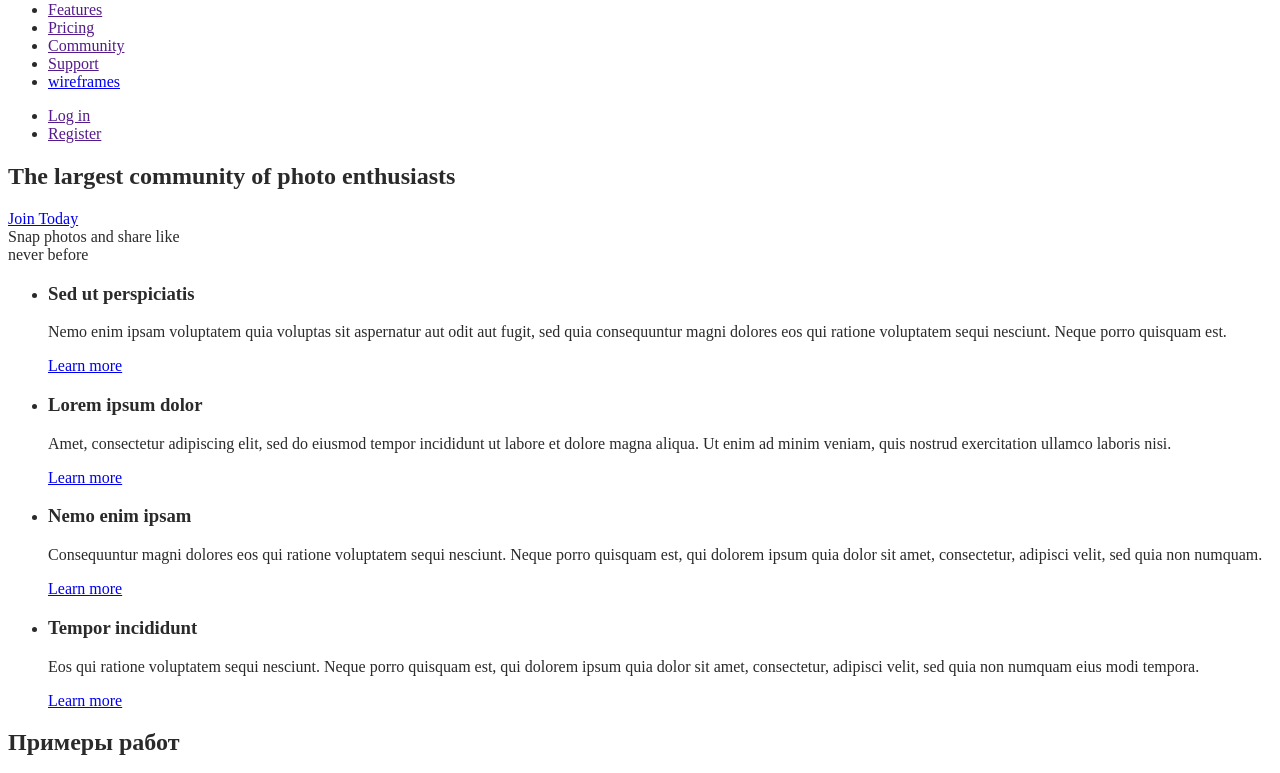
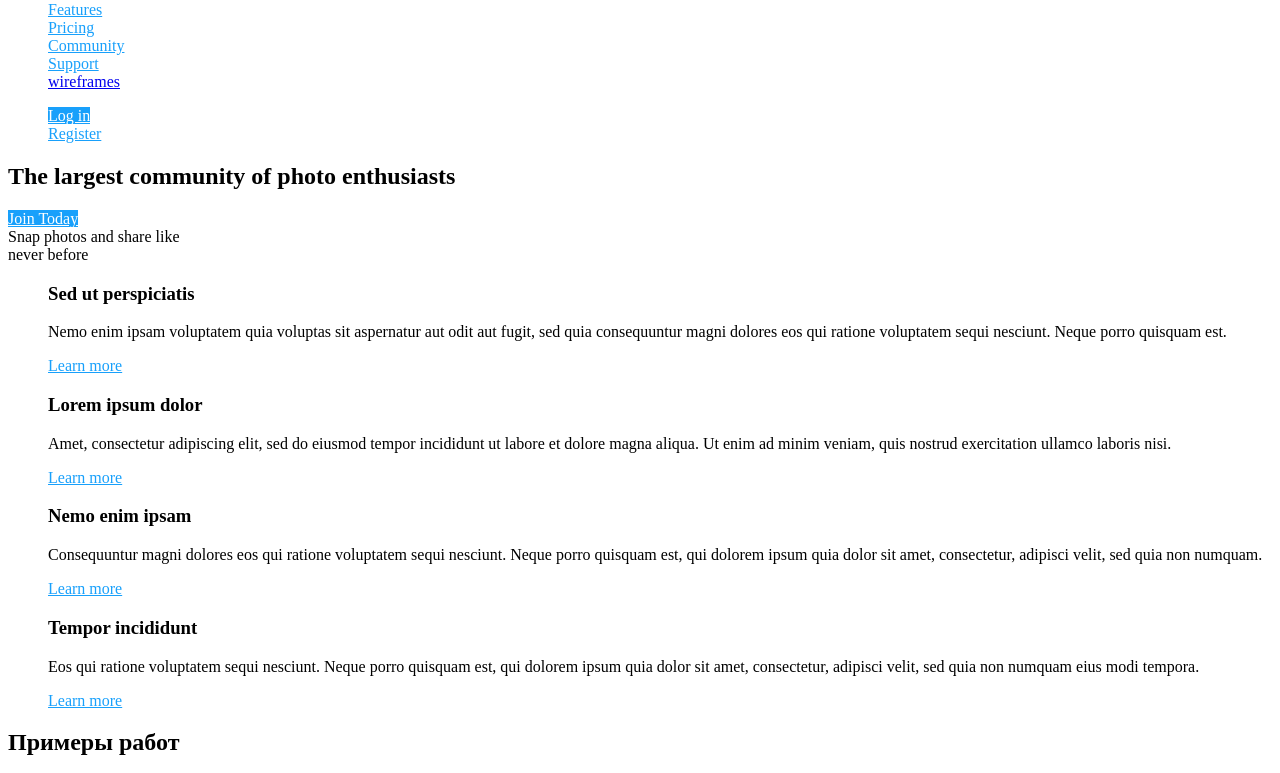
Before and after one commit to LarisaZu/github-tutorial-lz, a plain HTML site: page index.html in a window 1280 px wide. Shown: the part 51-824 px from the top of the page. Drawn offline with Linux system fonts and the light colour scheme.

Commit message:
добавляет начальное оформление сайта

```diff
--- a/css/styles.css
+++ b/css/styles.css
@@ -1,4 +1,66 @@
-body {
-  background-color: #fff;
-  color: #2a2a2a;
+/* цвет основного текста #000000 */
+/* вторич цвет текста rgba(0, 0, 0, 0.8) */
+/* белый  #FFFFFF */
+/*  акцент #18A0FB */
+/* цвет фона вторичный #E5E5E5 */
+
+:root {
+  --primary-text-color: rgba(0, 0, 0, 0.8);
+  --title-text-color: #000000;
+  --accent-color: #18a0fb;
+  --primary-white-color: #ffffff;
 }
+
+.logo {
+  color: var(--title-text-color);
+}
+
+ul {
+  list-style: none;
+}
+
+/* site-nav */
+.site-nav .link {
+  color: var(--accent-color);
+}
+
+.site-nav .link:hover,
+.site-nav .link:focus {
+  color: var(--accent-color);
+}
+
+/* section */
+.section-title {
+  color: var(--title-text-color);
+}
+
+/* hero */
+.hero-title {
+  color: var(--title-text-color);
+}
+
+/* features */
+.feature-list .title {
+  color: var(--title-text-color);
+}
+
+/* Examples */
+.work-list .title {
+  color: var(--title-text-color);
+}
+
+/* Button */
+.button {
+  color: var(--title-text-color);
+  background-color: var(--primary-white-color);
+}
+
+.button.primary {
+  color: var(--primary-white-color);
+  background-color: var(--accent-color);
+}
+
+.button.secondary {
+  color: var(--accent-color);
+  background-color: var(--primary-white-color);
+}
```
